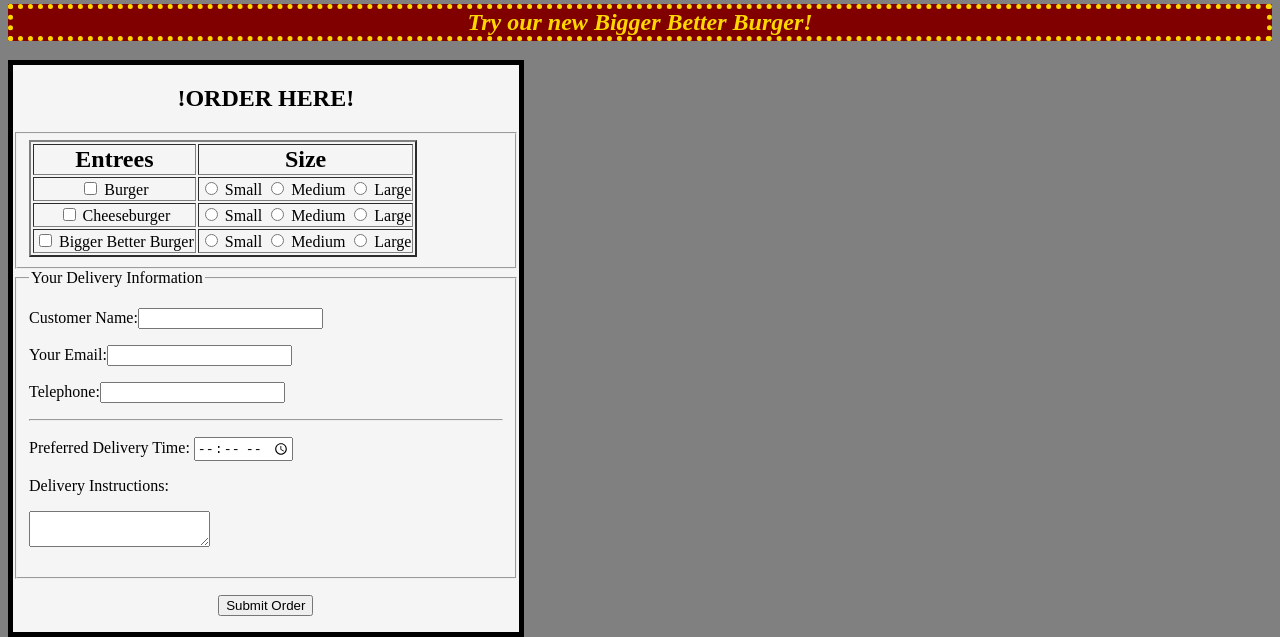
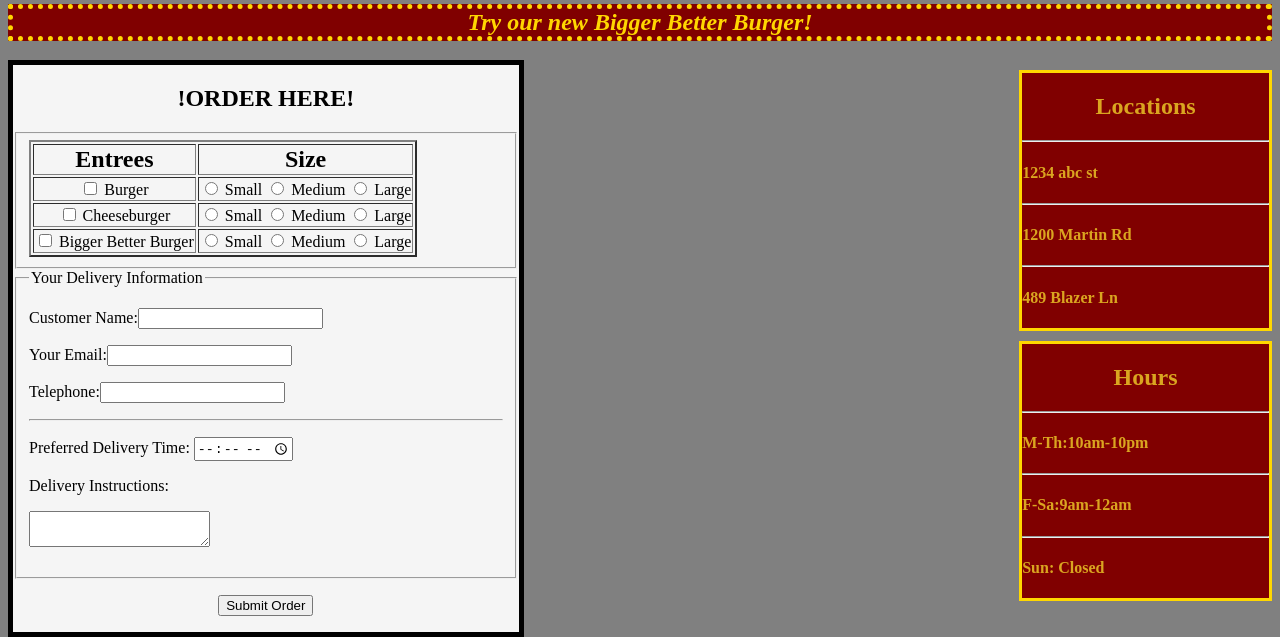
Before and after one commit to elijah-v-wood/HTMLRecap, a plain HTML site: page index.html in a window 1280 px wide. Shown: the part 543-1180 px from the top of the page. Drawn offline with Linux system fonts and the light colour scheme.

Commit message:
removed locations page, added button functionality, added locations and hours

```diff
--- a/index.html
+++ b/index.html
@@ -15,6 +15,8 @@
             <a href="#Locations" style="color:goldenrod">Locations</a>
         <button>
             <a href="#Hours" style="color: goldenrod;">Hours</a>
+        <button>
+            <a href="#!ORDER HERE!" style="color: goldenrod;">Order Now!</a>
     </nav>
 <hr style="color:gold;"/>
 </section>
@@ -32,7 +34,7 @@
 <div style="float: left;background-color:whitesmoke;
              width: 40%;text-align: center;
              border: solid 5px black;">
-    <h2>!ORDER HERE!</h2>
+    <h2 id="!ORDER HERE!">!ORDER HERE!</h2>
     <form>
         <fieldset>
             <table border="2">
@@ -116,5 +118,25 @@
         </p>
     </form>
 </div>
+<div style="display:flex; flex-direction: column;float: right; width: 20%;">
+    <section id="Locations" style="border:solid 3px gold; background-color: maroon;color: goldenrod; text-align: left; margin-top: 10px; margin-bottom: 5px;">
+        <h2 style="text-align: center;">Locations</h2>
+        <hr style="color: gold;"/>
+        <h4>1234 abc st</h4>
+        <hr style="color: gold;"/>
+        <h4>1200 Martin Rd</h4>
+        <hr style="color: gold;"/>
+        <h4>489 Blazer Ln</h4>
+    </section>
+    <section id="Hours" style="border:solid 3px gold; background-color: maroon;color: goldenrod; text-align: left; margin-top: 5px; margin-bottom: 10px;">
+        <h2 style="text-align: center;">Hours</h2>
+        <hr style="color: gold;"/>
+        <h4>M-Th:10am-10pm</h4>
+        <hr style="color: gold;"/>
+        <h4>F-Sa:9am-12am</h4>
+        <hr style="color: gold;"/>
+        <h4>Sun: Closed</h4>
+    </section>
+</div>
 </body>
 </html>
```
Also changed, not shown: locations.html (deleted, +0 -14 lines).
